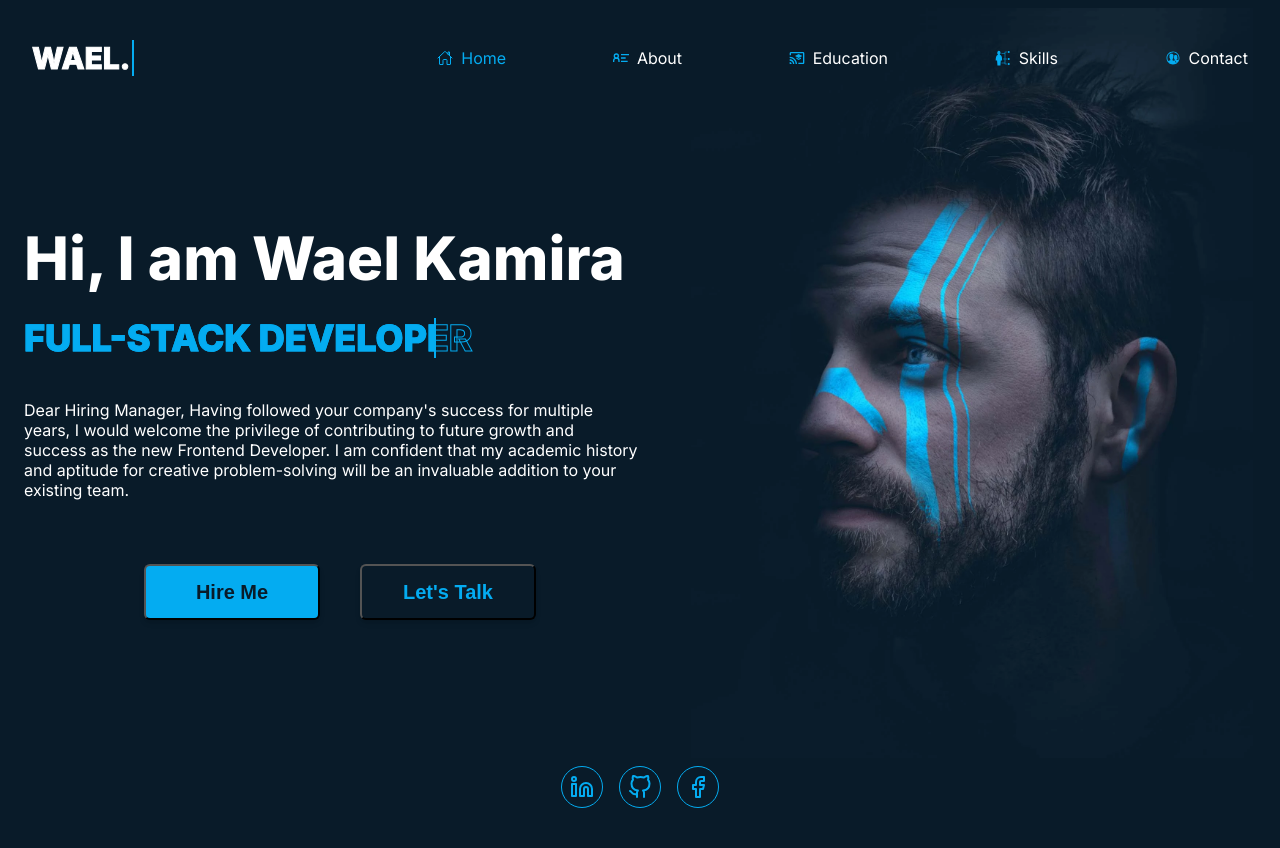
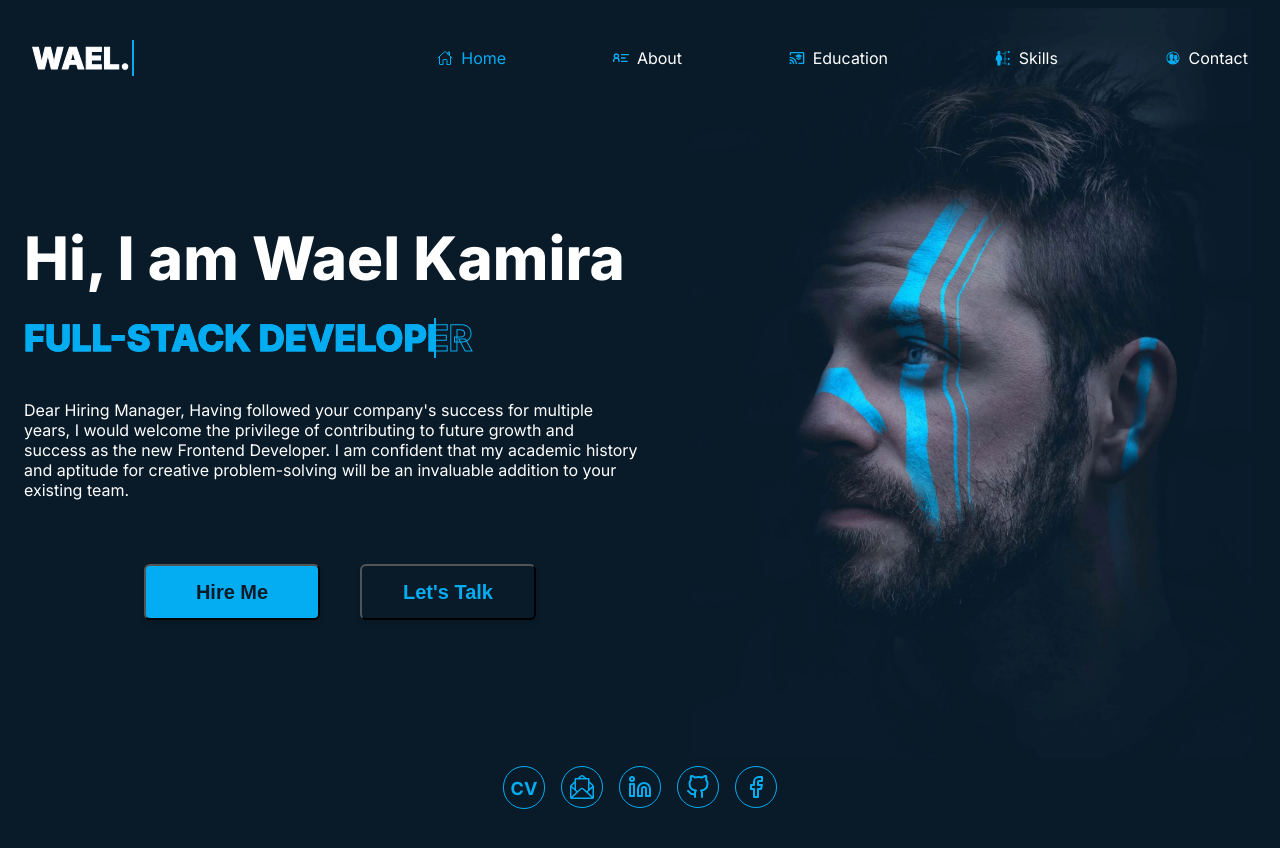
Before and after one commit to waelkamira/my-website, a Next.js app: page / in a window 1280 px wide. Built offline with nearby package versions, Linux system fonts and the light colour scheme; a web font is replaced by a local one.

Commit message:
cv buttton

```diff
--- a/components/footer/Footer.jsx
+++ b/components/footer/Footer.jsx
@@ -1,13 +1,33 @@
-import React from 'react';
 import { LuLinkedin } from 'react-icons/lu';
 import { FiGithub } from 'react-icons/fi';
 import { FiFacebook } from 'react-icons/fi';
 import Link from 'next/link';
+import { ImProfile } from 'react-icons/im';
+import { SlEnvolopeLetter } from 'react-icons/sl';
 
 export default function FooterPage() {
   return (
     <section className=" mt-2 ">
       <div className="flex gap-4 justify-center ">
+        <Link
+          download
+          target="_blank"
+          href={'cv wael kamira.docx'}
+          className="rounded-full border border-double bottom-4 border-primary my-4 icon"
+        >
+          {/* <ImProfile className="text-primary text-2xl hover:text-secondary p-2" /> */}
+          <h6 className="text-primary text-lg hover:text-secondary px-[7px] pt-[7.5px] pb-[5px] m-0">
+            CV
+          </h6>
+        </Link>
+
+        <Link
+          href={'Cover letter wael kamira.docx'}
+          target="_blank"
+          className="rounded-full border border-double bottom-4 border-primary my-4 icon"
+        >
+          <SlEnvolopeLetter className="text-primary text-2xl hover:text-secondary p-2" />
+        </Link>
         <Link
           href={'https://www.linkedin.com/in/wael-kamira-9b709726b/'}
           target="_blank"
--- a/components/navbar/NavBar.jsx
+++ b/components/navbar/NavBar.jsx
@@ -8,6 +8,8 @@ import { MdCastForEducation } from 'react-icons/md';
 import { GiSkills } from 'react-icons/gi';
 import { IoIosContacts } from 'react-icons/io';
 import { usePathname } from 'next/navigation';
+import { HiMenuAlt1 } from 'react-icons/hi';
+
 export default function NavBarPage() {
   const path = usePathname();
 
@@ -16,18 +18,21 @@ export default function NavBarPage() {
     <section
       className={
         isOpen
-          ? 'absolute left-0 right-0 m-auto p-8 max-w-7xl z-10 inset-0 h-screen'
+          ? 'absolute left-0 right-0 m-auto p-8 max-w-7xl z-10 inset-0 h-screen '
           : 'absolute left-0 right-0 m-auto p-8 max-w-7xl z-10'
       }
       onClick={() => setIsOpen(false)}
     >
-      <div className="md:hidden w-fit" onClick={(e) => e.stopPropagation()}>
-        <div className=" text-primary text-2xl">
-          <IoMdMenu onClick={() => setIsOpen(!isOpen)} />
+      <div className="md:hidden w-fit  " onClick={(e) => e.stopPropagation()}>
+        <div
+          className=" text-primary text-2xl "
+          onClick={() => setIsOpen(!isOpen)}
+        >
+          {isOpen ? <HiMenuAlt1 /> : <IoMdMenu />}
         </div>
         <div>
           {isOpen && (
-            <div className="flex flex-col gap-4 ml-6 ">
+            <div className="flex flex-col gap-4 ml-6 p-4 bg-secondary rounded-lg border border-solid border-primary">
               <Link
                 className={path === '/' ? ' active' : ' '}
                 href={'/'}
```
Also changed, not shown: 2 other files (tests, documents, lock files or other folders).
